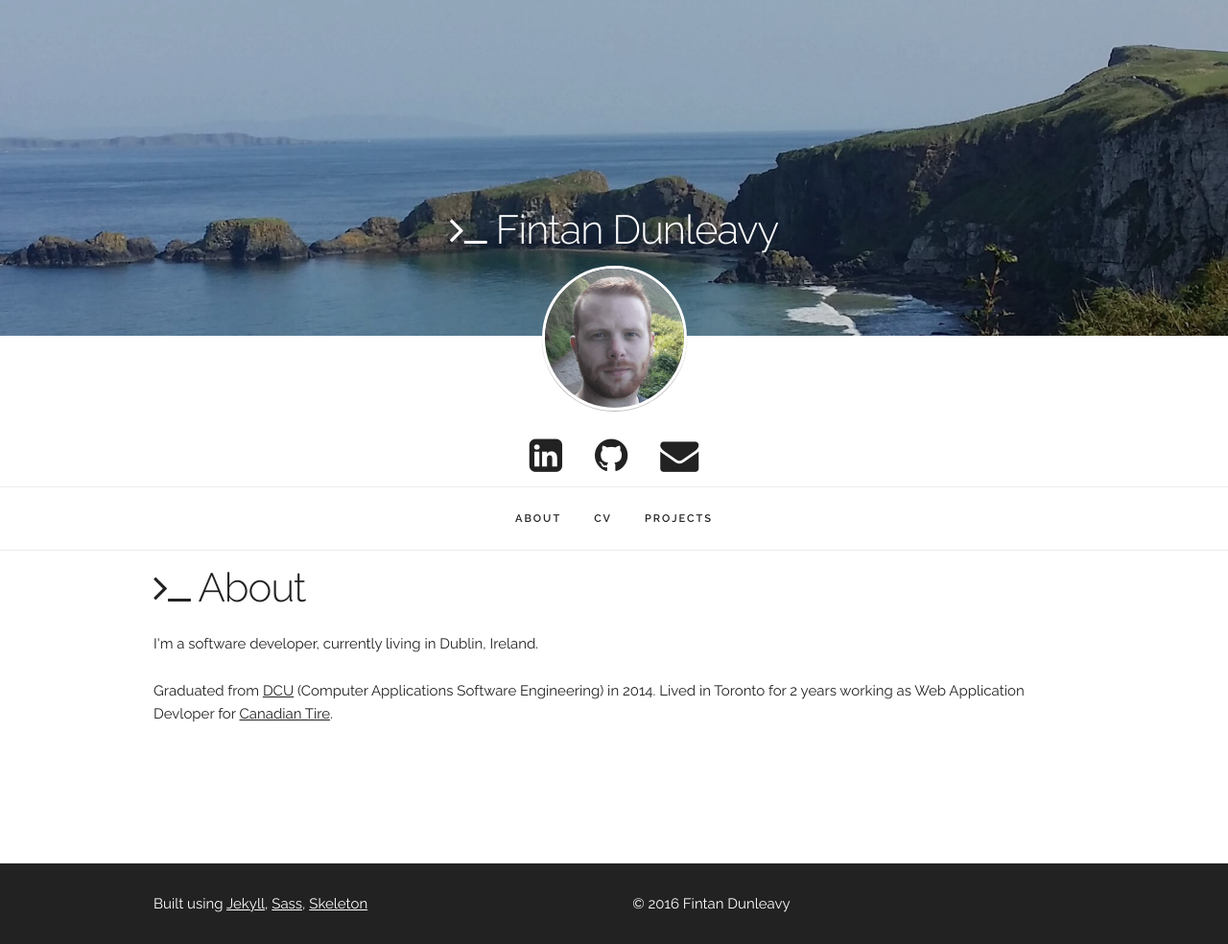
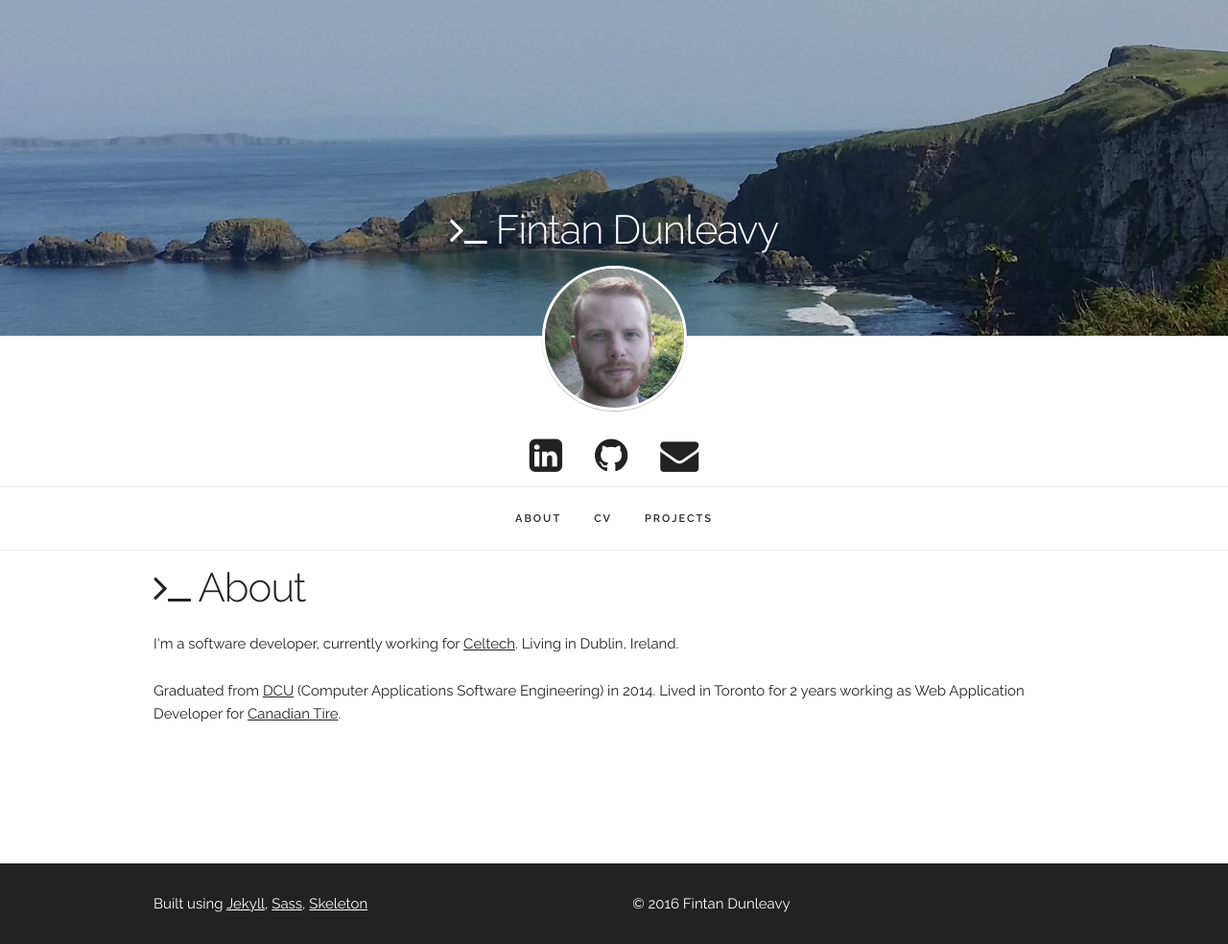
Before and after one commit to fintand/fintand.github.io, a Jekyll site: the page built from index.html, in a window 1280 px wide. Shown: the whole page at 96% size. Built offline with Jekyll 4.4.1, drawn with Linux system fonts in a browser that asks for light colours; nearby versions of some CDN libraries.

Commit message:
updated current work

```diff
--- a/index.html
+++ b/index.html
@@ -5,8 +5,8 @@ layout: default
 <div class="container">
 	<div class="row">
 		<h2><i class="fa fa-terminal" aria-hidden="true"></i> About</h2>
-	  	<p>I'm a software developer, currently living in Dublin, Ireland.</p>
-	  	<p>Graduated from <a href="http://www.dcu.ie/" target="_blank">DCU</a> (Computer Applications Software Engineering) in 2014. Lived in Toronto for 2 years working as Web Application Devloper for <a href="http://www.canadiantire.ca" target="_blank" >Canadian Tire</a>.</p>
+	  	<p>I'm a software developer, currently working for <a href="http://www.celtechgroup.com/" target="_blank">Celtech</a>. Living in Dublin, Ireland.</p>
+	  	<p>Graduated from <a href="http://www.dcu.ie/" target="_blank">DCU</a> (Computer Applications Software Engineering) in 2014. Lived in Toronto for 2 years working as Web Application Developer for <a href="http://www.canadiantire.ca" target="_blank" >Canadian Tire</a>.</p>
 	</div>
 
 </div>
```
